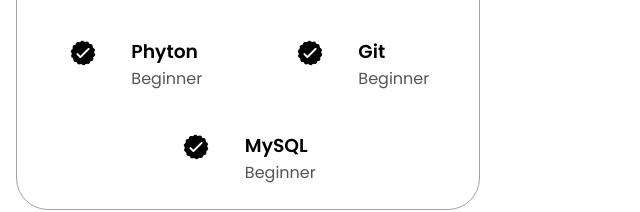
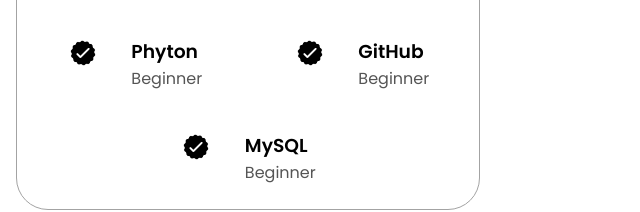
Before and after one commit to guillermomercado0611/Portfolio, a plain HTML site: page index.html in a window 1280 px wide. Shown: the part 1861-2073 px from the top of the page, 640-1280 px from the left. Drawn offline with Linux system fonts and the light colour scheme.

Commit message:
Update index.html

```diff
--- a/index.html
+++ b/index.html
@@ -212,7 +212,7 @@
                   class="icon"
                 />
                 <div>
-                    <h3>Git</h3>
+                    <h3>GitHub</h3>
                     <p>Beginner</p>
                   </div>
                 </article>
```
